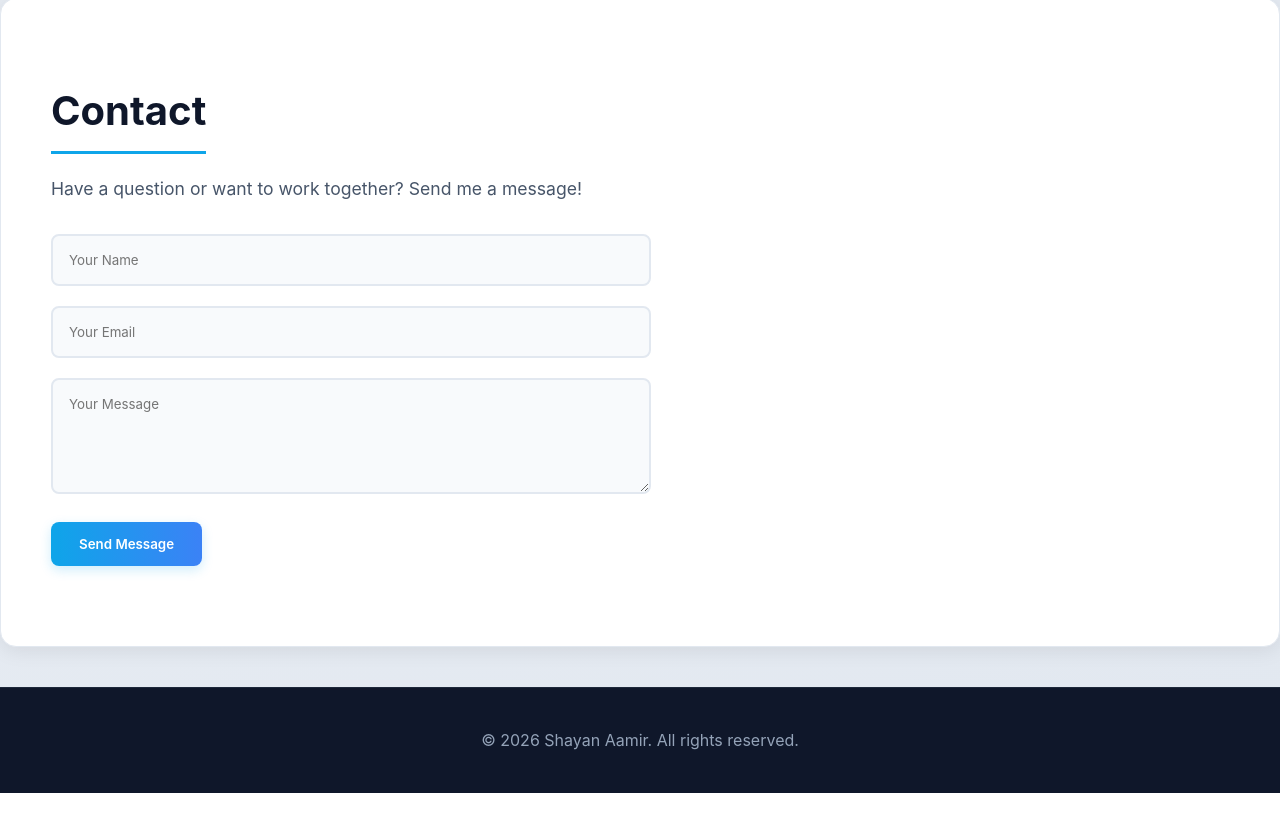
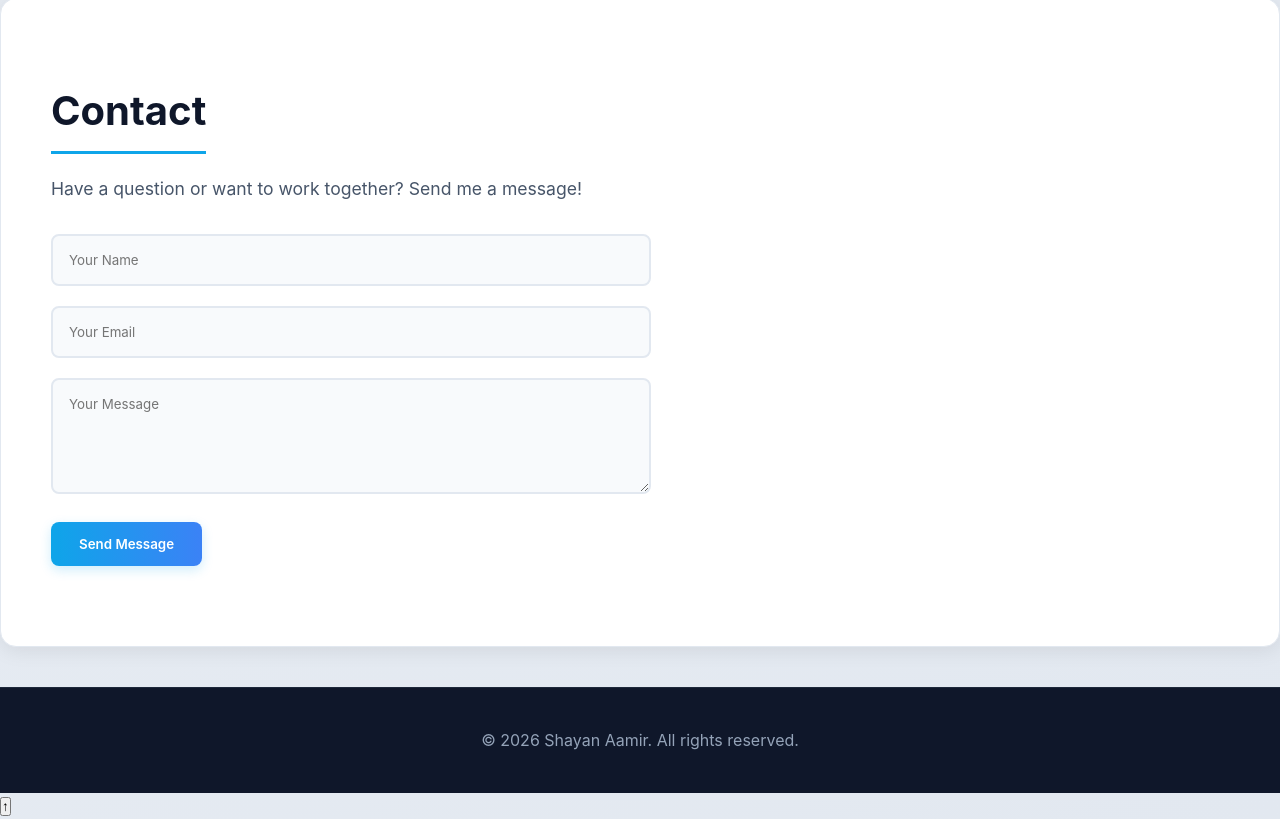
Before and after one commit to shayan-aamir/Portfolio, a plain HTML site: page index.html in a window 1280 px wide. Shown: the part 9133-9952 px from the top of the page. Before the commit the page ends 9926 px from the top, so only its background shows below. Drawn offline with Linux system fonts and the light colour scheme.

Commit message:
Update index.html

```diff
--- a/index.html
+++ b/index.html
@@ -362,6 +362,7 @@
   </footer>
 
   <button id="dark-mode-toggle" title="Toggle dark mode">🌙</button>
+  <button id="go-to-top" title="Go to top">↑</button>
   <script src="script.js"></script>
 </body>
 
```
